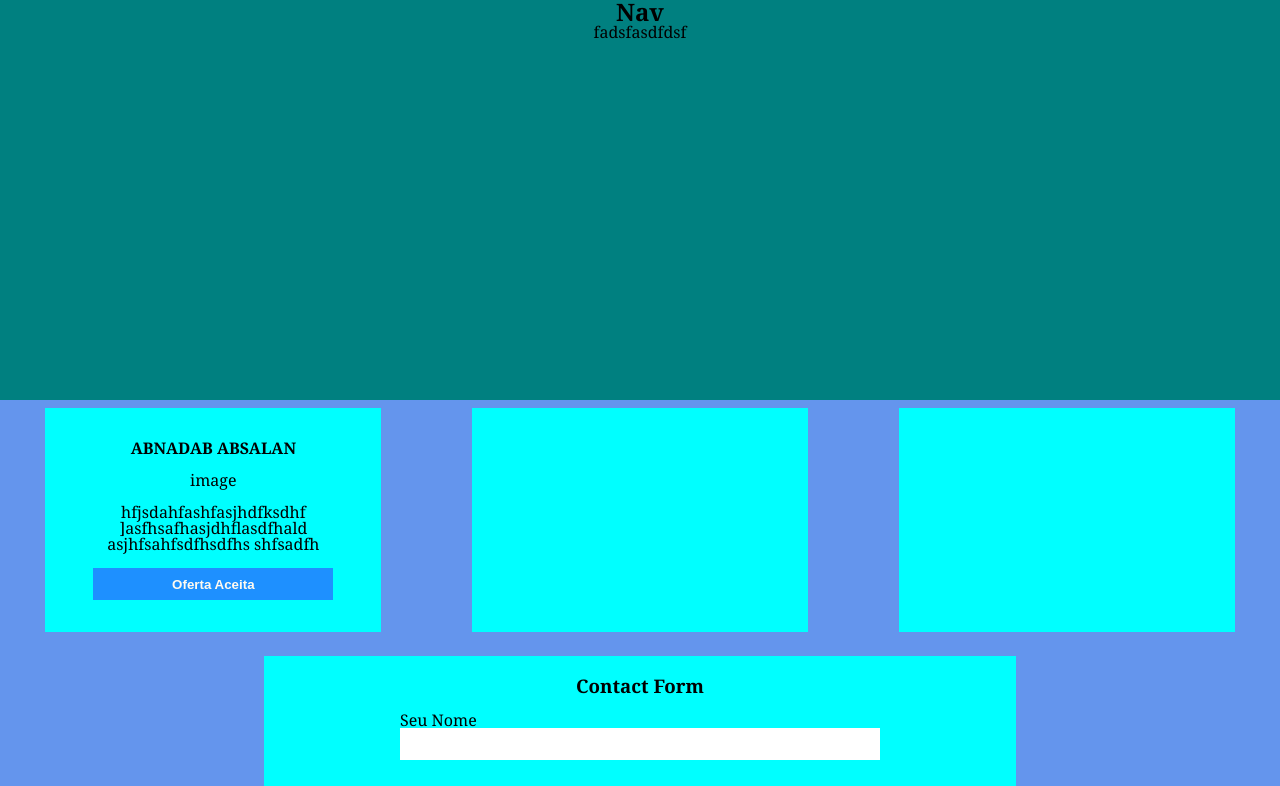
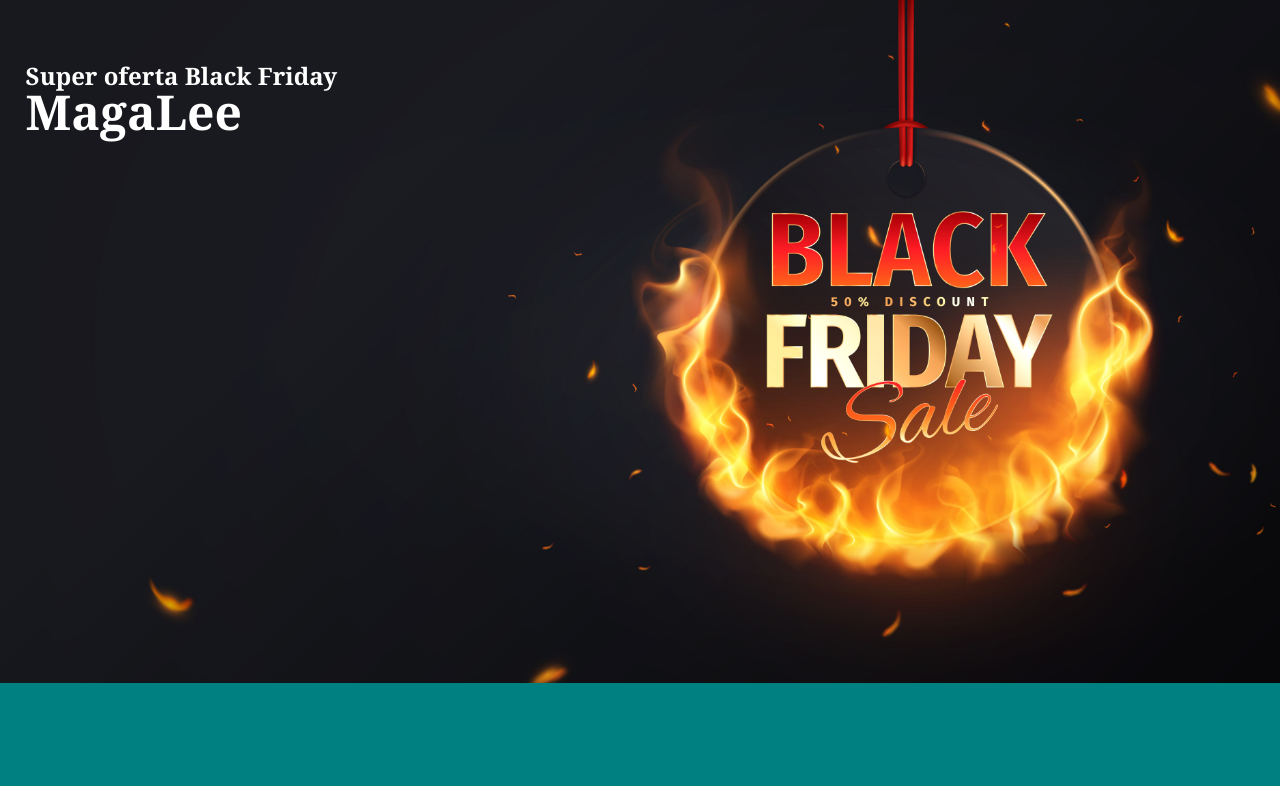
Before and after one commit to marceloscientist/landing-page-flexbox, a plain HTML site: page index.html in a window 1280 px wide. Shown: the top 786 px of the page. Drawn offline with Linux system fonts and the light colour scheme.

Commit message:
Starting to add background and making the nav similar to a Jumbotron

```diff
--- a/css/style.css
+++ b/css/style.css
@@ -4,9 +4,23 @@ body {
 }
 nav {
 
-    min-height: 50vh;
+    min-height: 100vh;
     background-color: teal;
+    background-image: url('../assets/img/jumbotron.jpg');
+    background-attachment: fixed;
+    background-position: 0rem 0rem;
+    background-repeat: no-repeat;
+    background-size: 100%;
 }
+
+.nav-content {
+    color: white;
+    padding: 5% 0 0 2%;
+}
+.nav-title {
+    font-size: 3rem;
+}
+
  section {
 
     background-color: cornflowerblue;
@@ -40,7 +54,7 @@ nav {
     justify-content: center;
     flex-direction: column;
 
-  //  background-color: aquamarine;
+  /*  background-color: aquamarine; */
     height: 13.8rem;
 
 }
--- a/index.html
+++ b/index.html
@@ -11,11 +11,11 @@
   </head>
 
   <body>
-    <nav>
-      <center>
-        <h1>Nav</h1>
-        <p>fadsfasdfdsf</p>
-      </center>
+     <nav>
+      <div class="nav-content">
+        <h1>Super oferta Black Friday</h1>
+        <h1 class="nav-title">MagaLee</h1>
+      </div>
     </nav>
     <main>
       <section>
```
Also changed, not shown: assets/img/jumbotron.jpg (added), assets/img/jumbotron1.jpg (added).
